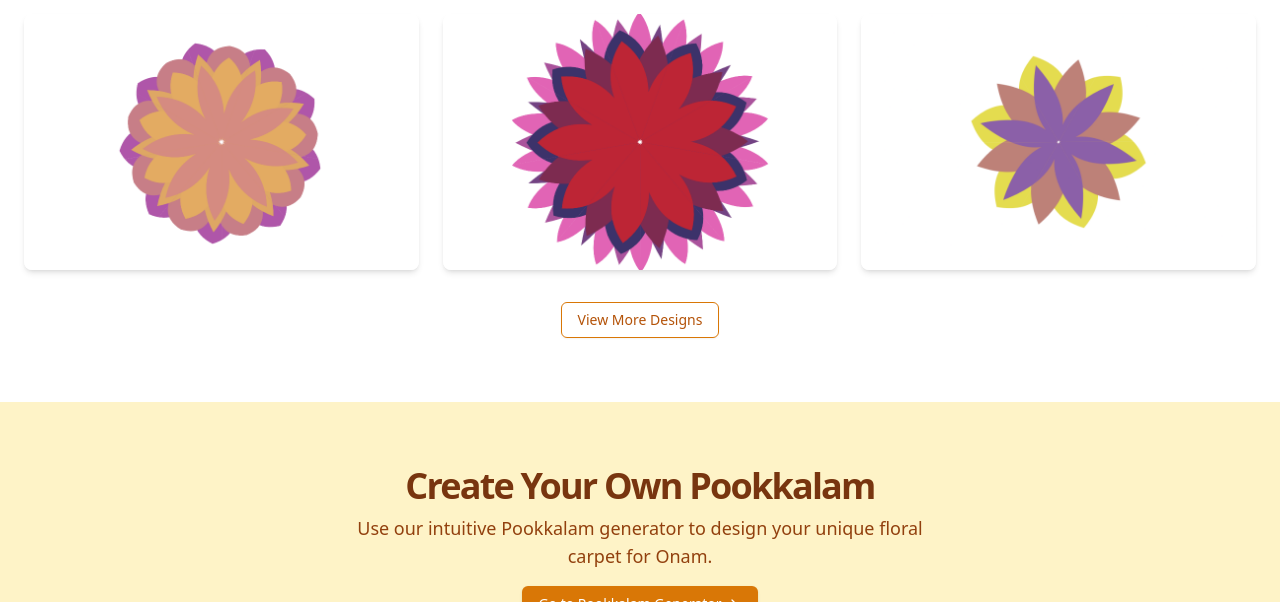
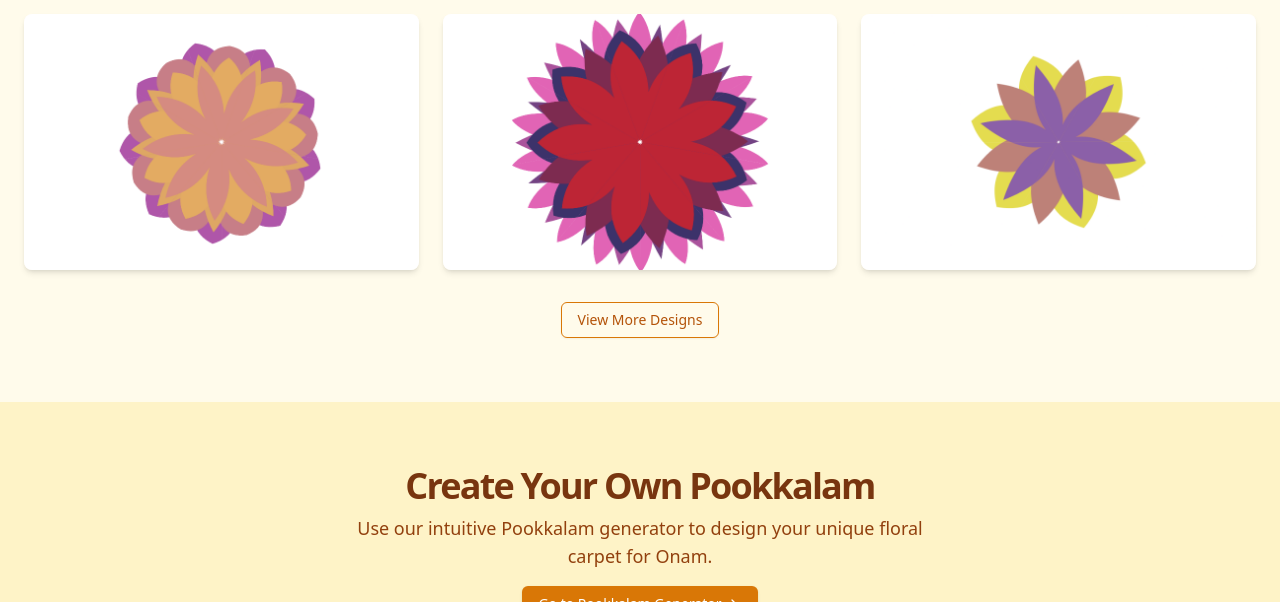
Before and after one commit to amith-vp/pookkalam-generator, a website: page index.html in a window 1280 px wide. Shown: the part 586-1188 px from the top of the page. Drawn offline with nearby package versions, Linux system fonts and the light colour scheme.

Commit message:
ux color change

```diff
--- a/index.html
+++ b/index.html
@@ -112,7 +112,7 @@
                 </div>
             </div>
         </section>
-        <section class="w-full py-8 md:py-12 lg:py-16 bg-white">
+        <section class="w-full py-8 md:py-12 lg:py-16 bg-amber-50">
             <div class="container mx-auto px-4 md:px-6">
                 <h2 class="text-2xl font-bold tracking-tighter sm:text-3xl text-center mb-8 text-amber-900">
                     Featured Designs
```
